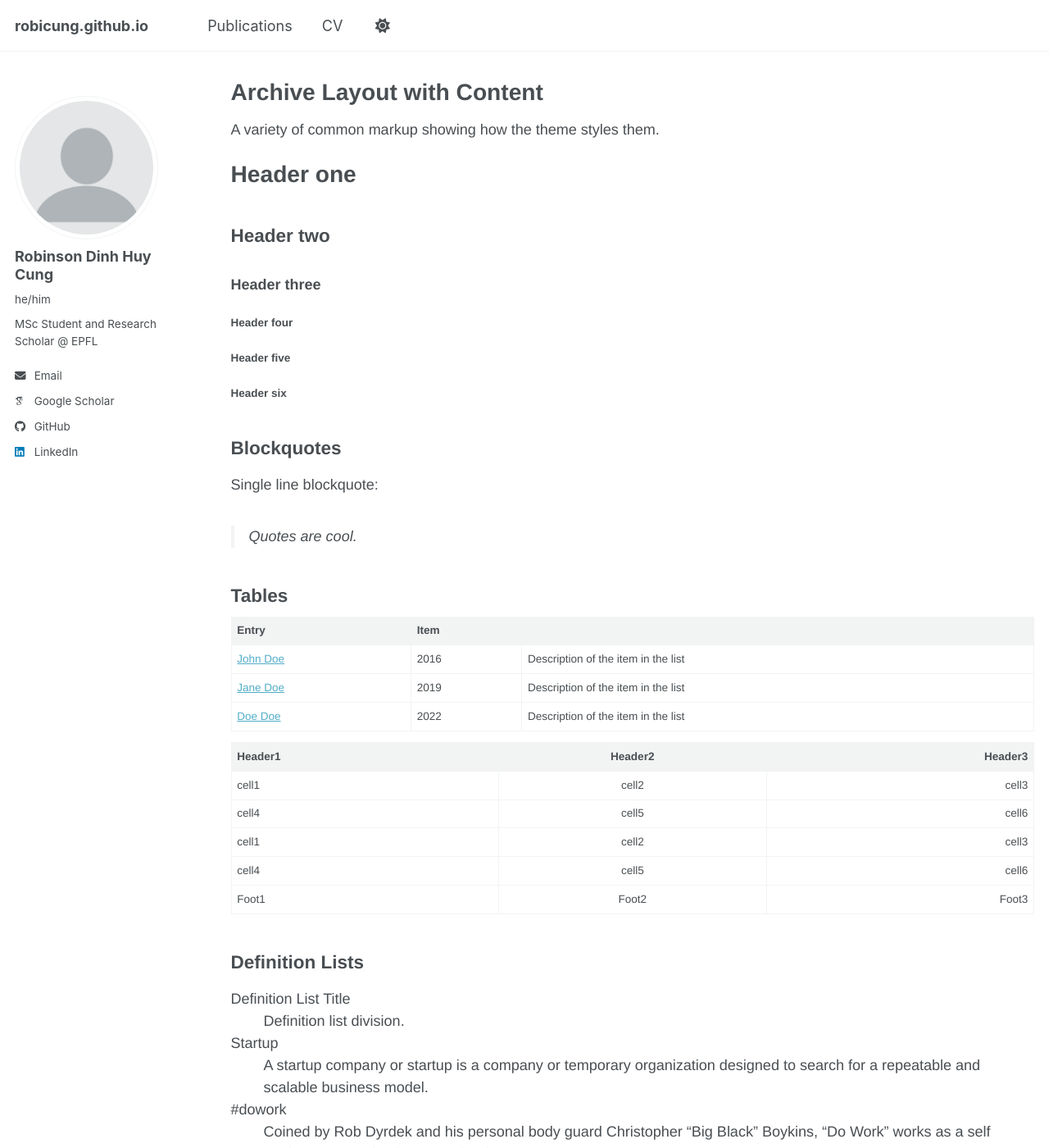
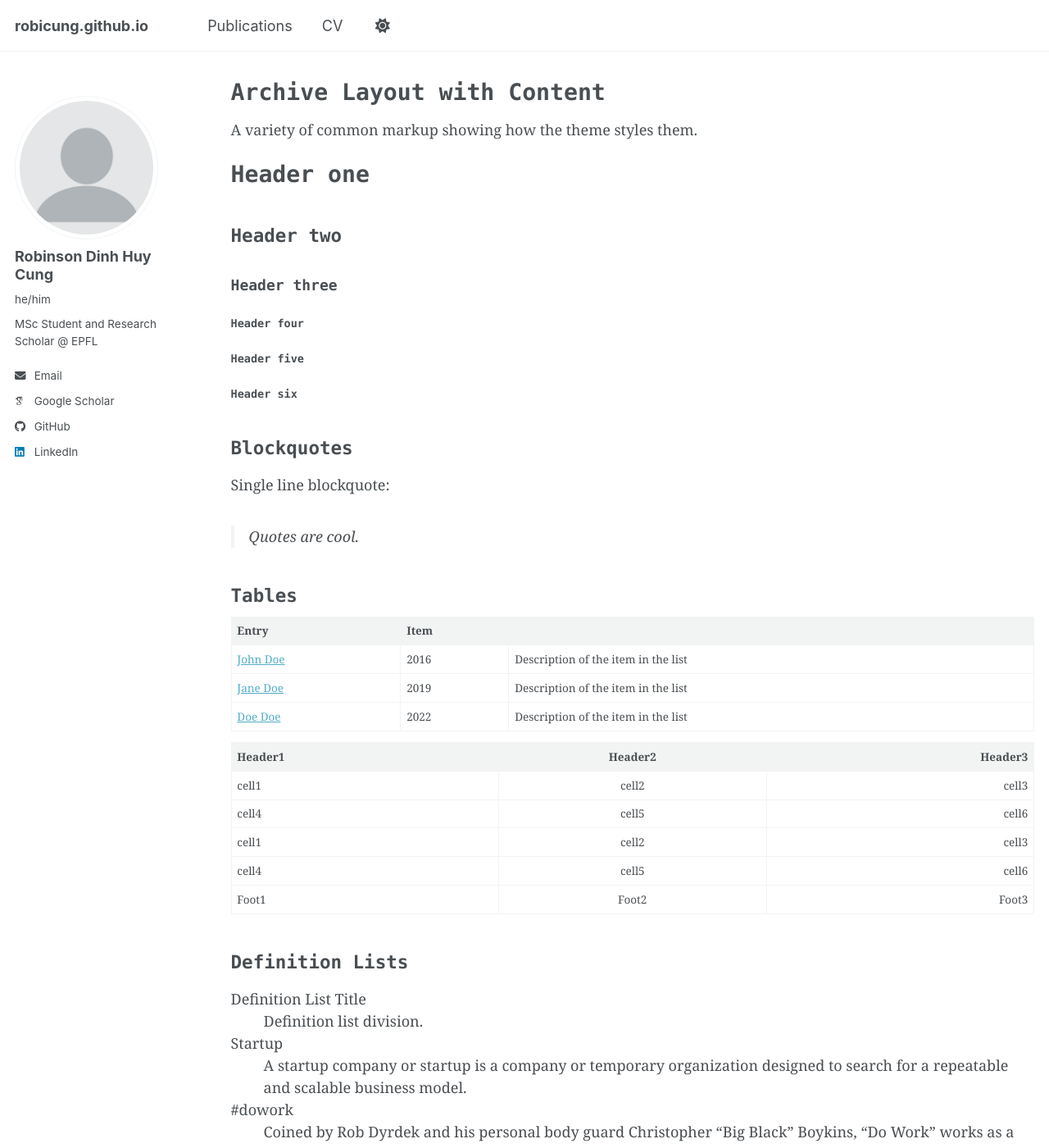
Before and after one commit to robicung/robicung.github.io, a Jekyll site: the page built from _pages/archive-layout-with-content.md, in a window 1280 px wide and 1400 px high. Shown: the whole window at 82% size. Built offline with Jekyll 4.4.1, drawn with Linux system fonts in a browser that asks for light colours; some web fonts are replaced; a script bundle is joined from its source files by our own code; library files that are not in the unit come from our copies.

Commit message:
Change global and header font families

```diff
--- a/_sass/_themes.scss
+++ b/_sass/_themes.scss
@@ -39,8 +39,8 @@ $type-size-6                : 0.75em;   // ~12px
 $type-size-7                : 0.6875em; // ~11px
 $type-size-8                : 0.625em;  // ~10px
 
-$global-font-family         : $helvetica;
-$header-font-family         : $helvetica;
+$global-font-family         : $serif;
+$header-font-family         : $monospace;
 $caption-font-family        : $garamond;
 
 /* ==========================================================================
```
